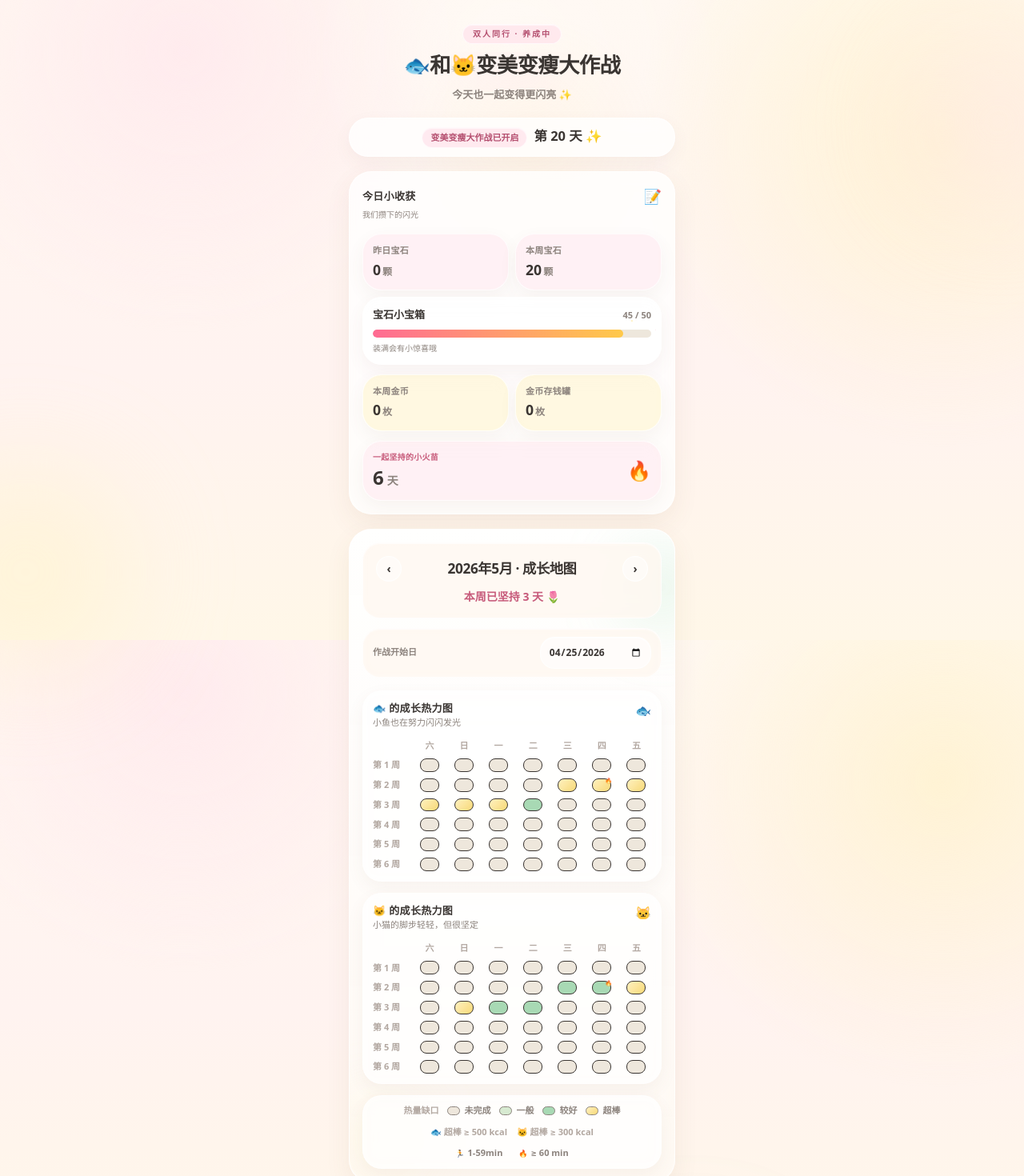
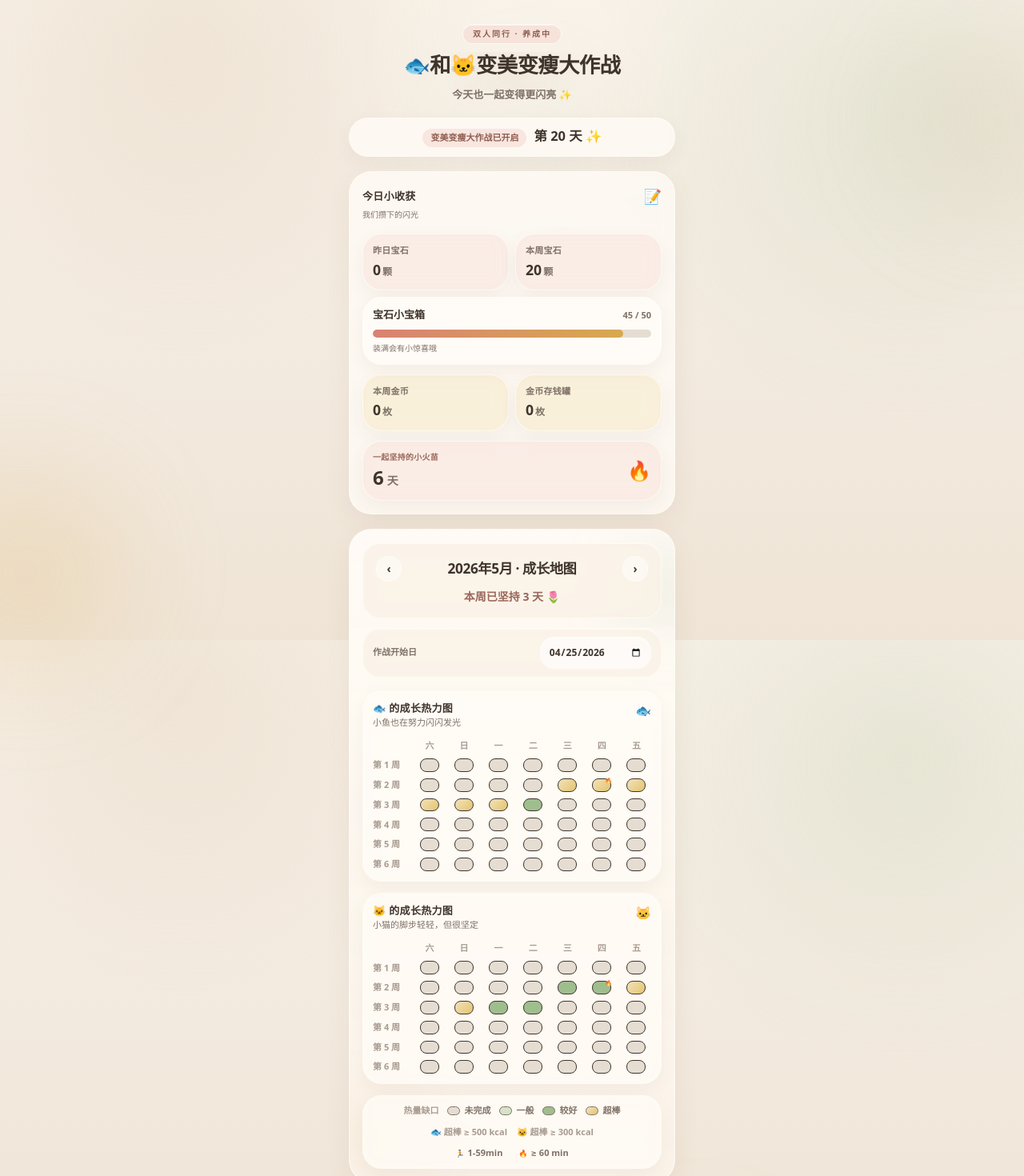
Before and after one commit to JIDAIN/couple_better_game, a Next.js app: page / in a window 1280 px wide. Shown: the top 1470 px of the page at 80% size. Built offline with nearby package versions, Linux system fonts and the light colour scheme.

Commit message:
颜色重构

```diff
--- a/app/globals.css
+++ b/app/globals.css
@@ -1,28 +1,28 @@
 @import "tailwindcss";
 
 :root {
-  --bg: #fff8f1;
-  --bg-soft: #fff3f0;
-  --primary: #ff6b93;
-  --primary-soft: #ffe4ec;
-  --reward: #ffc94a;
-  --reward-soft: #fff0bd;
-  --growth: #8dd6a5;
-  --growth-strong: #4caf83;
-  --text-main: #3a3532;
-  --text-muted: #8c837d;
-  --text-soft: #b2a7a0;
-  --card-bg: rgb(255 255 255 / 0.76);
-  --card-bg-strong: rgb(255 255 255 / 0.88);
-  --card-bg-warm: rgb(255 248 241 / 0.82);
-  --card-border: rgb(255 255 255 / 0.72);
-  --cell-empty: #eee7dc;
-  --cell-normal: #d7ead1;
-  --cell-good: #a8d9b4;
-  --cell-great: #f7d977;
-  --shadow-card: 0 12px 32px rgb(120 80 60 / 0.075);
-  --shadow-soft: 0 8px 22px rgb(120 80 60 / 0.06);
-  --shadow-float: 0 24px 58px rgb(76 54 42 / 0.16);
+  --bg: #f8f1e7;
+  --bg-soft: #f3eadf;
+  --primary: #d98272;
+  --primary-soft: #f4d8cf;
+  --reward: #d8a84f;
+  --reward-soft: #f1dfb5;
+  --growth: #9dbb8f;
+  --growth-strong: #6f9468;
+  --text-main: #3f342c;
+  --text-muted: #7f7167;
+  --text-soft: #a89b90;
+  --card-bg: rgb(255 252 246 / 0.78);
+  --card-bg-strong: rgb(255 252 246 / 0.9);
+  --card-bg-warm: rgb(250 242 231 / 0.82);
+  --card-border: rgb(255 252 246 / 0.72);
+  --cell-empty: #e5ddd2;
+  --cell-normal: #d7e2c8;
+  --cell-good: #9fbe8e;
+  --cell-great: #e3c46f;
+  --shadow-card: 0 12px 32px rgb(105 74 54 / 0.075);
+  --shadow-soft: 0 8px 22px rgb(105 74 54 / 0.06);
+  --shadow-float: 0 24px 58px rgb(63 52 44 / 0.15);
   --radius-card: 28px;
   --radius-card-sm: 24px;
   --radius-panel: 22px;
@@ -43,9 +43,9 @@
 
 body {
   background:
-    radial-gradient(circle at 18% 8%, rgb(255 228 236 / 0.62), transparent 22rem),
-    radial-gradient(circle at 92% 22%, rgb(255 240 189 / 0.55), transparent 24rem),
-    linear-gradient(180deg, var(--bg) 0%, var(--bg-soft) 58%, #fff7e8 100%);
+    radial-gradient(circle at 18% 8%, rgb(213 191 163 / 0.24), transparent 24rem),
+    radial-gradient(circle at 88% 18%, rgb(157 187 143 / 0.18), transparent 24rem),
+    linear-gradient(180deg, var(--bg) 0%, var(--bg-soft) 58%, #efe4d5 100%);
   color: var(--foreground);
   font-feature-settings: "ss01" on;
 }
@@ -56,8 +56,8 @@ body::before {
   inset: 0;
   pointer-events: none;
   background:
-    radial-gradient(circle at 50% 4rem, rgb(255 255 255 / 0.34), transparent 18rem),
-    radial-gradient(circle at 52% 11rem, rgb(255 201 74 / 0.08), transparent 10rem);
+    radial-gradient(circle at 50% 4rem, rgb(255 252 246 / 0.24), transparent 18rem),
+    radial-gradient(circle at 52% 12rem, rgb(157 187 143 / 0.055), transparent 12rem);
 }
 
 * {
@@ -119,7 +119,7 @@ body::before {
 .ui-card-hero {
   border-radius: var(--radius-card);
   background:
-    linear-gradient(180deg, rgb(255 255 255 / 0.8), rgb(255 248 241 / 0.78)),
+    linear-gradient(180deg, rgb(255 252 246 / 0.82), rgb(250 242 231 / 0.78)),
     var(--card-bg);
   box-shadow: var(--shadow-card);
 }
@@ -141,7 +141,7 @@ body::before {
 .ui-sheet {
   border-radius: var(--radius-card);
   background:
-    linear-gradient(180deg, rgb(255 248 241 / 0.96), rgb(255 243 240 / 0.9)),
+    linear-gradient(180deg, rgb(255 252 246 / 0.96), rgb(250 242 231 / 0.9)),
     var(--card-bg-strong);
   box-shadow: var(--shadow-float);
 }
@@ -149,7 +149,7 @@ body::before {
 .ui-dialog {
   border-radius: var(--radius-card-sm);
   background:
-    linear-gradient(180deg, rgb(255 255 255 / 0.94), rgb(255 248 241 / 0.9)),
+    linear-gradient(180deg, rgb(255 252 246 / 0.94), rgb(250 242 231 / 0.9)),
     var(--card-bg-strong);
   box-shadow: var(--shadow-float);
 }
@@ -195,9 +195,9 @@ body::before {
   border-radius: 999px;
   border: 1px solid rgb(255 255 255 / 0.7);
   background:
-    linear-gradient(180deg, rgb(255 255 255 / 0.22), transparent 45%),
-    linear-gradient(135deg, var(--primary) 0%, #ffb86b 100%);
-  box-shadow: 0 9px 22px rgb(255 107 147 / 0.18);
+    linear-gradient(180deg, rgb(255 252 246 / 0.22), transparent 45%),
+    linear-gradient(135deg, var(--primary) 0%, var(--reward) 100%);
+  box-shadow: 0 8px 20px rgb(105 74 54 / 0.14);
   transition:
     transform 220ms ease,
     filter 220ms ease,
@@ -206,7 +206,7 @@ body::before {
 
 .ui-button-primary:hover {
   filter: brightness(1.02);
-  box-shadow: 0 11px 26px rgb(255 107 147 / 0.2);
+  box-shadow: 0 10px 24px rgb(105 74 54 / 0.16);
   transform: translateY(-1px);
 }
 
@@ -271,8 +271,8 @@ body::before {
 
 .ui-tab-active {
   background: var(--primary-soft);
-  color: #b44f6f;
-  border-color: rgb(255 255 255 / 0.78);
+  color: #8f5d52;
+  border-color: rgb(255 252 246 / 0.78);
 }
 
 .ui-tab-idle {
@@ -309,11 +309,11 @@ body::before {
 
 .ui-input:focus,
 .ui-input-shell:focus-within {
-  border-color: rgb(255 107 147 / 0.34);
-  background: rgb(255 255 255 / 0.78);
+  border-color: rgb(217 130 114 / 0.34);
+  background: rgb(255 252 246 / 0.78);
   box-shadow:
-    inset 0 1px 0 rgb(255 255 255 / 0.8),
-    0 0 0 3px rgb(255 228 236 / 0.68);
+    inset 0 1px 0 rgb(255 255 255 / 0.72),
+    0 0 0 3px rgb(244 216 207 / 0.5);
 }
 
 .ui-field-label {
@@ -350,18 +350,18 @@ body::before {
 }
 
 .ui-chip-primary {
-  background: rgb(255 228 236 / 0.76);
-  color: #b44f6f;
+  background: rgb(244 216 207 / 0.58);
+  color: #8f5d52;
 }
 
 .ui-chip-reward {
-  background: rgb(255 240 189 / 0.72);
-  color: #9a7020;
+  background: rgb(241 223 181 / 0.58);
+  color: #7f622e;
 }
 
 .ui-chip-growth {
-  background: rgb(141 214 165 / 0.28);
-  color: #42785d;
+  background: rgb(157 187 143 / 0.26);
+  color: #5f7f59;
 }
 
 .ui-chip-plain {
@@ -382,11 +382,11 @@ body::before {
 }
 
 .ui-text-primary {
-  color: #c75b7b;
+  color: #9b675b;
 }
 
 .ui-text-reward {
-  color: #a87820;
+  color: #7f622e;
 }
 
 .ui-text-growth {
@@ -407,7 +407,7 @@ body::before {
   height: 3rem;
   transform: translateX(-50%);
   border-radius: 999px;
-  background: radial-gradient(circle, rgb(255 228 236 / 0.42), transparent 68%);
+  background: radial-gradient(circle, rgb(213 191 163 / 0.2), transparent 68%);
 }
 
 .ui-sparkle-card::after {
@@ -418,10 +418,10 @@ body::before {
   width: 0.34rem;
   height: 0.34rem;
   border-radius: 999px;
-  background: rgb(255 255 255 / 0.9);
+  background: rgb(255 252 246 / 0.58);
   box-shadow:
-    -1.1rem 0.85rem 0 -0.08rem rgb(255 240 189 / 0.85),
-    0.75rem 1.55rem 0 -0.12rem rgb(255 228 236 / 0.8);
+    -1.1rem 0.85rem 0 -0.11rem rgb(241 223 181 / 0.48),
+    0.75rem 1.55rem 0 -0.15rem rgb(157 187 143 / 0.38);
 }
 
 .heat-cell-empty {
@@ -430,23 +430,23 @@ body::before {
 }
 
 .heat-cell-normal {
-  border-color: rgb(141 214 165 / 0.34);
+  border-color: rgb(157 187 143 / 0.34);
   background: var(--cell-normal);
 }
 
 .heat-cell-good {
-  border-color: rgb(76 175 131 / 0.28);
+  border-color: rgb(111 148 104 / 0.28);
   background: var(--cell-good);
 }
 
 .heat-cell-great {
-  border-color: rgb(255 201 74 / 0.42);
-  background: linear-gradient(135deg, rgb(255 240 189 / 0.95), var(--cell-great));
+  border-color: rgb(216 168 79 / 0.42);
+  background: linear-gradient(135deg, rgb(241 223 181 / 0.9), var(--cell-great));
 }
 
 .heat-cell-streak {
-  border-color: rgb(255 107 147 / 0.34);
-  background: linear-gradient(135deg, rgb(255 228 236 / 0.96), rgb(255 240 189 / 0.86));
+  border-color: rgb(217 130 114 / 0.28);
+  background: linear-gradient(135deg, rgb(244 216 207 / 0.72), rgb(241 223 181 / 0.72));
 }
 
 .heat-cell {
@@ -479,15 +479,15 @@ body::before {
 }
 
 .ui-tinted-primary {
-  background: rgb(255 228 236 / 0.5);
+  background: rgb(244 216 207 / 0.42);
 }
 
 .ui-tinted-reward {
-  background: rgb(255 240 189 / 0.46);
+  background: rgb(241 223 181 / 0.42);
 }
 
 .ui-tinted-growth {
-  background: rgb(141 214 165 / 0.22);
+  background: rgb(157 187 143 / 0.22);
 }
 
 .ui-progress-track {
@@ -503,17 +503,17 @@ body::before {
 }
 
 .ui-ambient-primary {
-  background: rgb(255 228 236 / 0.42);
+  background: rgb(213 191 163 / 0.22);
 }
 
 .ui-ambient-reward {
-  background: rgb(255 240 189 / 0.36);
+  background: rgb(216 168 79 / 0.16);
 }
 
 .ui-ambient-growth {
-  background: rgb(141 214 165 / 0.24);
+  background: rgb(157 187 143 / 0.2);
 }
 
 .ui-ambient-white {
-  background: rgb(255 255 255 / 0.4);
+  background: rgb(255 252 246 / 0.34);
 }
```
